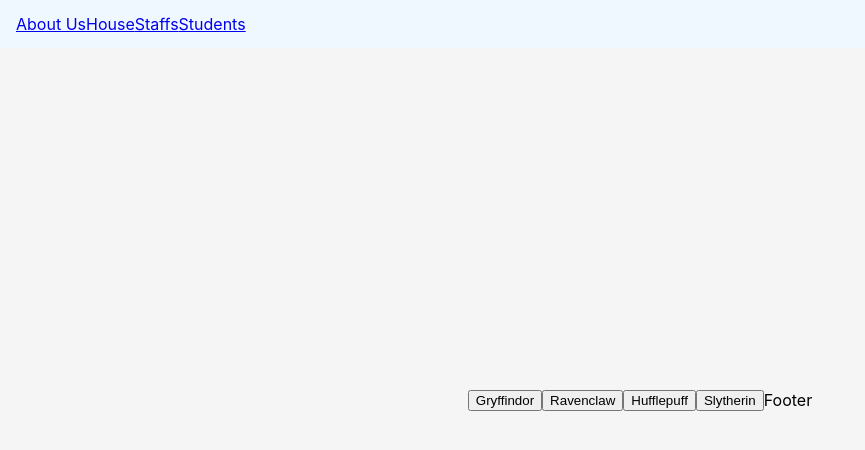
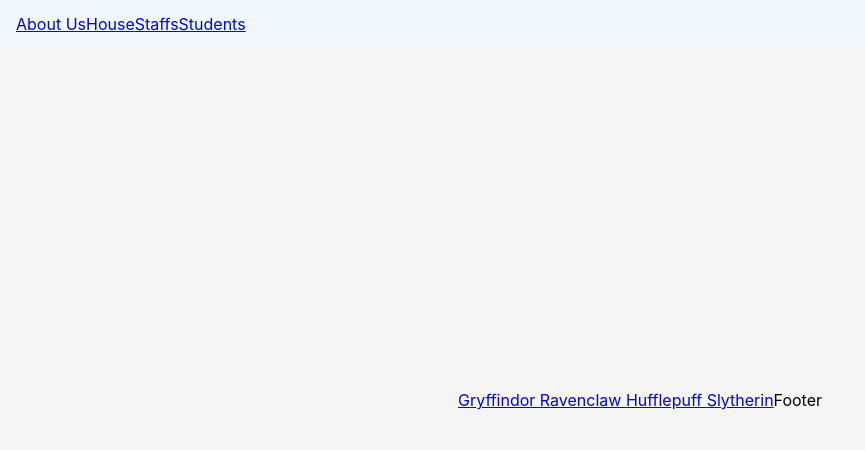
Before and after one commit to shontzu-deriv/fe-hackathon, a React (Create React App) app: page /house in a window 1280 px wide. Shown: the top 450 px of the page, without its empty margins (0-865 px from the left). Built offline with nearby package versions, Linux system fonts and the light colour scheme; no server answers.

Commit message:
subrouting done

```diff
--- a/src/App.js
+++ b/src/App.js
@@ -4,6 +4,7 @@ import Footer from "./Components/Footer";
 import "./fetch";
 import AboutUs from "./Pages/AboutUs";
 import House from "./Pages/House";
+import HouseDetails  from "./Pages/House/houseDetails"
 import Staffs from "./Pages/Staffs";
 import Students from "./Pages/Students";
 import { BrowserRouter, Route, Routes } from "react-router-dom";
@@ -14,10 +15,12 @@ function App() {
       <div className="main-container">
         <Nav />
         <Routes>
-          <Route path="AboutUs" element={<AboutUs />} />
-          <Route path="House" element={<House />} />
-          <Route path="Staffs" element={<Staffs />} />
-          <Route path="Students" element={<Students />} />
+          <Route path="aboutus" element={<AboutUs />} />
+          <Route path="/house" element={<House />}>
+            <Route path=":house" element={<HouseDetails />} />
+          </Route>
+          <Route path="staffs" element={<Staffs />} />
+          <Route path="students" element={<Students />} />
         </Routes>
         <Footer />
       </div>
--- a/src/Components/Nav.jsx
+++ b/src/Components/Nav.jsx
@@ -1,21 +1,15 @@
 import React from "react";
-import { BrowserRouter, Routes, Route, Link } from "react-router-dom";
-// import AboutUs from "../Pages/AboutUs";
-// import House from "../Pages/House";
-// import Staffs from "../Pages/Staffs";
-// import Students from "../Pages/Students";
+import { Link } from "react-router-dom";
 import "./index.css";
 
 export const Nav = () => {
   return (
     <nav>
       <div>
-        {/* <BrowserRouter> */}
-        <Link to="/AboutUs">About Us</Link>
-        <Link to="/House">House</Link>
-        <Link to="/Staffs">Staffs</Link>
-        <Link to="/Students">Students</Link>
-        {/* </BrowserRouter> */}
+        <Link to="/aboutus">About Us</Link>
+        <Link to="/house">House</Link>
+        <Link to="/staff">Staffs</Link>
+        <Link to="/students">Students</Link>
       </div>
     </nav>
   );
--- /dev/null
+++ b/src/Pages/House/houseDetails.jsx
@@ -0,0 +1,17 @@
+import React, { useEffect } from "react";
+import { useParams } from "react-router";
+import { getHouse } from "../../fetch";
+
+export const HouseDetails = () => {
+  const [houseDetails, setHouseDetails] = React.useState([]);
+
+  // wrap fetch in useEffect watch empty array (triggers on Mount)
+  useEffect(() => {
+    getHouse(house).then(setHouseDetails);
+  }, []);
+
+  const { house } = useParams();
+  return <div>{house} at here</div>;
+};
+
+export default HouseDetails;
--- a/src/Pages/House/index.jsx
+++ b/src/Pages/House/index.jsx
@@ -1,42 +1,48 @@
 import React, { useEffect } from "react";
 import { getHouse } from "../../fetch";
+import {
+  Link,
+  useParams,
+  Outlet,
+} from "react-router-dom";
 
 const House = () => {
-  const [house, changeHouse] = React.useState([]);
+  const [house, setHouse] = React.useState([]);
 
   // wrap fetch in useEffect watch empty array (triggers on Mount)
-  // useEffect(() => {
-  //   getHouse()
-  // }, []);
+  useEffect(() => {
+    getHouse().then(setHouse).then(console.log(house));
+  }, []);
 
-  const setHouse = (param) => {
-    getHouse(param).then(changeHouse);
-  };
+  // const seeHouse = (param) => {
+  //   getHouse(param).then(setHouse);
+  // };
+
+  // const seeDetails = (id) => {
+  //   console.log(id);
+  // };
 
   return (
-    <div>
-      <button onClick={() => setHouse("gryffindor")}>Gryffindor</button>
-      <button onClick={() => setHouse("ravenclaw")}>Ravenclaw</button>
-      <button onClick={() => setHouse("hufflepuff")}>Hufflepuff</button>
-      <button onClick={() => setHouse("slytherin")}>Slytherin</button>
-
-      <div>
-        {house.map(function (key, index) {
-          return (
-            <div key={index}>
-              <b>name: </b>
-              {key.name}
-              <br />
-              <b>dob: </b>
-              {key.dateOfBirth}
-              <br />
-              <hr />
-            </div>
-          );
-        })}
-      </div>
+    <div className="">
+      <Link to="/house/gryffindor"> Gryffindor </Link>
+      <Link to="/house/ravenclaw"> Ravenclaw </Link>
+      <Link to="/house/hufflepuff"> Hufflepuff </Link>
+      <Link to="/house/slytherin"> Slytherin </Link>
+      <Outlet />
     </div>
   );
 };
 
+function Child() {
+  // We can use the `useParams` hook here to access
+  // the dynamic pieces of the URL.
+  let { house } = useParams();
+
+  return (
+    <div>
+      <h3>ID: {house}</h3>
+    </div>
+  );
+}
+
 export default House;
```
